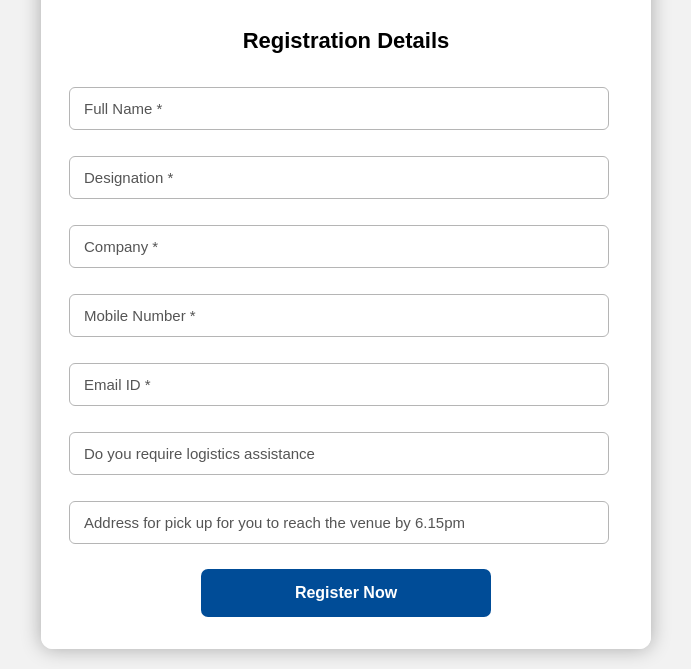
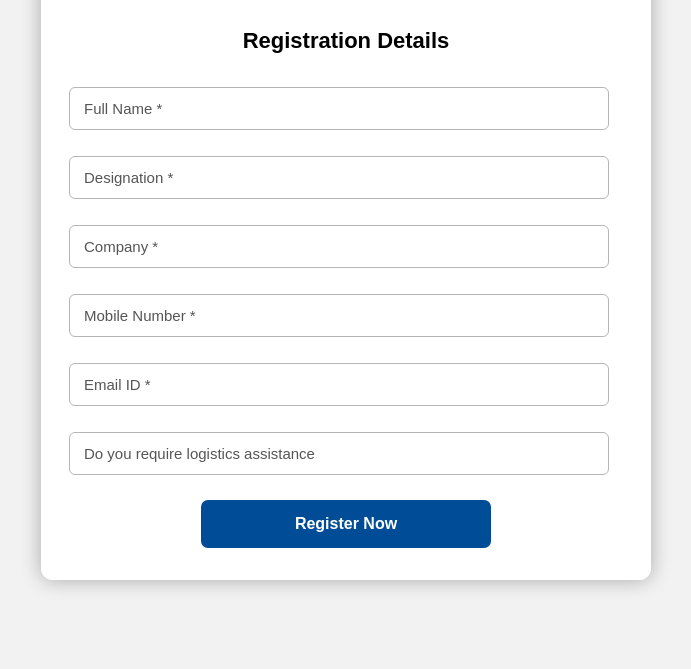
Before and after one commit to sherafganusmani/ntteventonjan, a plain HTML site: page index.html in a window 1280 px wide. Shown: the part 586-1255 px from the top of the page, without its empty margins (294-985 px from the left). After the commit the page ends 1186 px from the top, so only its background shows below. Drawn offline with Linux system fonts and the light colour scheme.

Commit message:
Update index.html

```diff
--- a/index.html
+++ b/index.html
@@ -146,12 +146,7 @@
                    oninvalid="this.setCustomValidity('Department/Group ')">
 
           </td></tr>
-           <tr><td>
-            <input type="text" name="pick" placeholder="Address for pick up for you to reach the venue by 6.15pm"
 
-                   oninvalid="this.setCustomValidity('Department/Group ')">
-
-          </td></tr>
 
         </table>
       </form>
```
